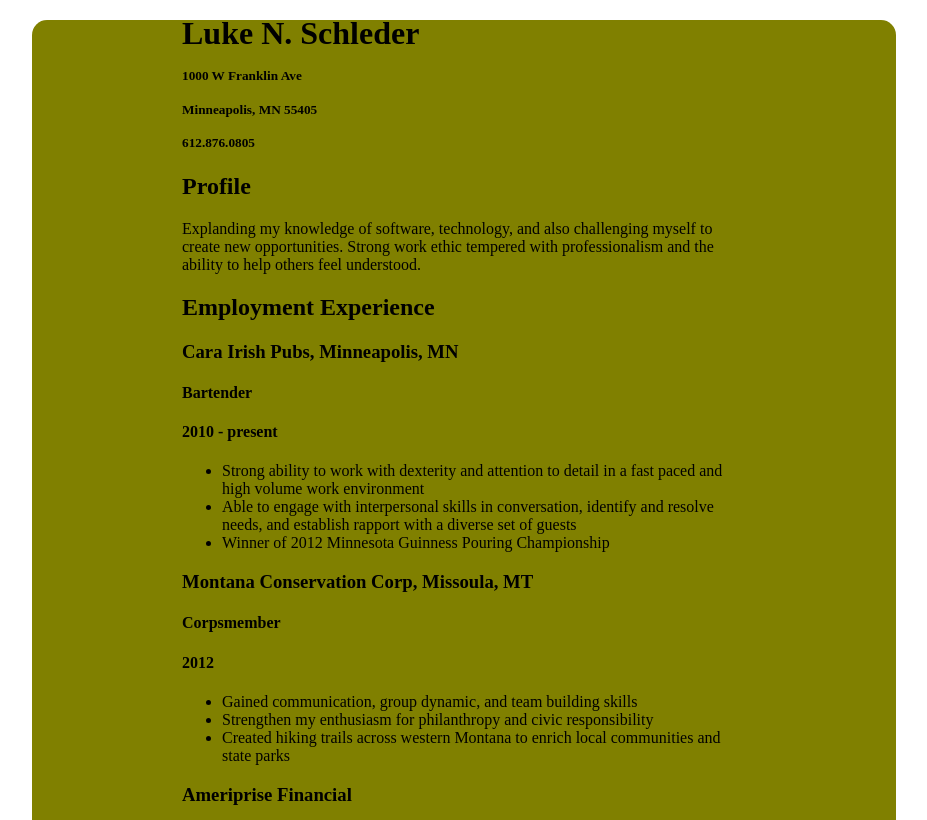
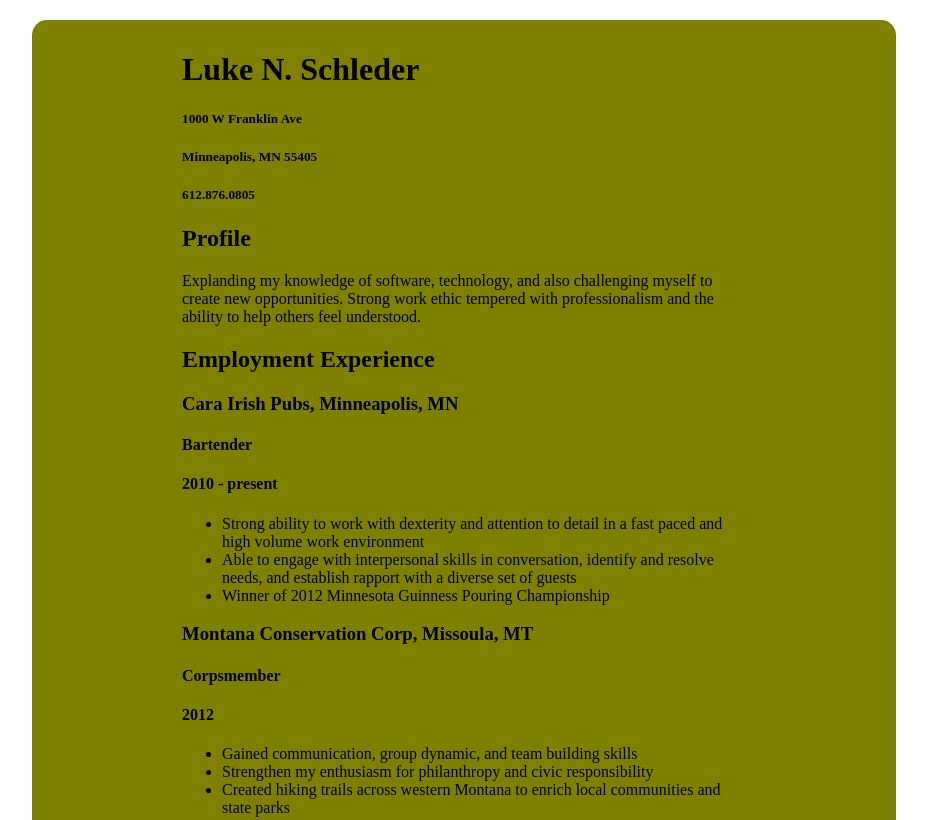
Before and after one commit to lukeschleder/lukeschleder.github.io, a plain HTML site: page index.html in a window 1280 px wide. Shown: the top 820 px of the page, without its empty margins (176-1103 px from the left). Drawn offline with Linux system fonts and the light colour scheme.

Commit message:
Update style.css

```diff
--- a/style.css
+++ b/style.css
@@ -11,9 +11,7 @@
 
 #contact-information
 
-	h1 { margin-top: -15px;}
-	h5 { margin-top: -5px;
-	}
+
 
 
 
```
